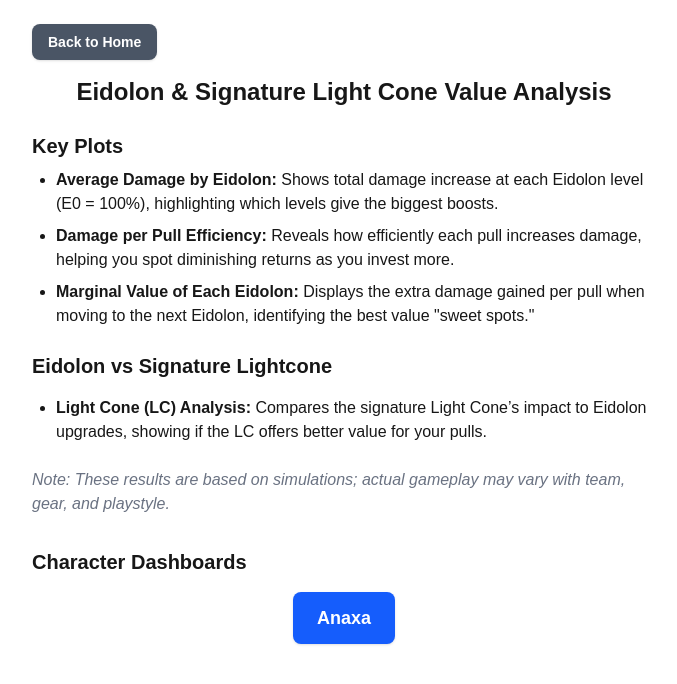
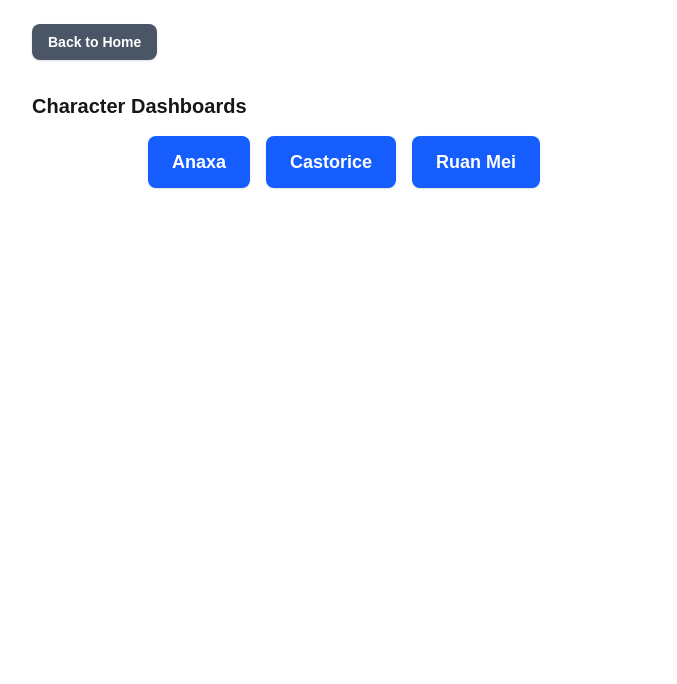
Before and after one commit to sakan811/honkai-star-rail-character-stats-analysis, a Next.js app in the folder visual_dashboard/: page /dashboard in a window 1280 px wide. Shown: the top 684 px of the page, without its empty margins (296-973 px from the left). Built offline with nearby package versions, Linux system fonts and the light colour scheme.

Commit message:
feat: add Anaxa, Castorice, and Ruan Mei pages with navigation; update dashboard links and improve test imports

```diff
--- a/visual_dashboard/src/app/castorice/page.tsx
+++ b/visual_dashboard/src/app/dashboard/anaxa/page.tsx
@@ -1,4 +1,4 @@
-export default function CastoricePage() {
+export default function AnaxaPage() {
   return (
     <div className="flex flex-col items-center p-6 w-full h-full min-h-screen">
       <a
@@ -8,8 +8,8 @@ export default function CastoricePage() {
         ← Back
       </a>
       <iframe
-        className="w-full h-[80vh] border-0"
-        src="https://lookerstudio.google.com/embed/reporting/fefde0c5-1e9b-4e79-a3ba-ba036ee2b827/page/9R4IF"
+        className="w-[140vh] h-[80vh] border-0"
+        src="https://lookerstudio.google.com/embed/reporting/d02f20cc-0710-4be7-87e2-ece693d00805/page/9R4IF"
         allowFullScreen
         sandbox="allow-storage-access-by-user-activation allow-scripts allow-same-origin allow-popups allow-popups-to-escape-sandbox"
         title="Anaxa Looker Studio Dashboard"
--- a/visual_dashboard/src/app/anaxa/page.tsx
+++ b/visual_dashboard/src/app/dashboard/castorice/page.tsx
@@ -1,4 +1,4 @@
-export default function AnaxaPage() {
+export default function CastoricePage() {
   return (
     <div className="flex flex-col items-center p-6 w-full h-full min-h-screen">
       <a
@@ -8,8 +8,8 @@ export default function AnaxaPage() {
         ← Back
       </a>
       <iframe
-        className="w-full h-[80vh] border-0"
-        src="https://lookerstudio.google.com/embed/reporting/d02f20cc-0710-4be7-87e2-ece693d00805/page/9R4IF"
+        className="w-[140vh] h-[80vh] border-0"
+        src="https://lookerstudio.google.com/embed/reporting/fefde0c5-1e9b-4e79-a3ba-ba036ee2b827/page/9R4IF"
         allowFullScreen
         sandbox="allow-storage-access-by-user-activation allow-scripts allow-same-origin allow-popups allow-popups-to-escape-sandbox"
         title="Anaxa Looker Studio Dashboard"
--- a/visual_dashboard/src/app/dashboard/page.tsx
+++ b/visual_dashboard/src/app/dashboard/page.tsx
@@ -12,32 +12,26 @@ export default function DashboardPage() {
           Back to Home
         </a>
       </div>
-
-      <h1 className="text-2xl font-bold mb-6 text-center">Eidolon & Signature Light Cone Value Analysis</h1>
-      <div className="mb-6">
-        <h2 className="text-xl font-semibold mb-2">Key Plots</h2>
-        <ul className="list-disc pl-6 space-y-2">
-          <li><span className="font-semibold">Average Damage by Eidolon:</span> Shows total damage increase at each Eidolon level (E0 = 100%), highlighting which levels give the biggest boosts.</li>
-          <li><span className="font-semibold">Damage per Pull Efficiency:</span> Reveals how efficiently each pull increases damage, helping you spot diminishing returns as you invest more.</li>
-          <li><span className="font-semibold">Marginal Value of Each Eidolon:</span> Displays the extra damage gained per pull when moving to the next Eidolon, identifying the best value "sweet spots."</li>
-        </ul>
-        <h2 className="text-xl font-semibold mb-2 mt-6">Eidolon vs Signature Lightcone</h2>
-        <ul className="list-disc pl-6 space-y-2 mt-4">
-          <li><span className="font-semibold">Light Cone (LC) Analysis:</span> Compares the signature Light Cone’s impact to Eidolon upgrades, showing if the LC offers better value for your pulls.</li>
-        </ul>
-      </div>
-      <p className="italic text-gray-500 mb-8">
-        Note: These results are based on simulations; actual gameplay may vary with team, gear, and playstyle.
-      </p>
-
       <div className="mt-8">
         <h2 className="text-xl font-semibold mb-4">Character Dashboards</h2>
-        <div className="flex justify-center">
+        <div className="flex justify-center gap-4">
           <a
-            href="/anaxa"
+            href="/dashboard/anaxa"
             className="inline-block bg-blue-600 hover:bg-blue-700 text-white font-semibold rounded-lg px-6 py-3 transition-colors duration-200 text-lg shadow"
           >
             Anaxa
+          </a>
+          <a
+            href="/dashboard/castorice"
+            className="inline-block bg-blue-600 hover:bg-blue-700 text-white font-semibold rounded-lg px-6 py-3 transition-colors duration-200 text-lg shadow"
+          >
+            Castorice
+          </a>
+          <a
+            href="/dashboard/ruanmei"
+            className="inline-block bg-blue-600 hover:bg-blue-700 text-white font-semibold rounded-lg px-6 py-3 transition-colors duration-200 text-lg shadow"
+          >
+            Ruan Mei
           </a>
         </div>
       </div>
--- /dev/null
+++ b/visual_dashboard/src/app/dashboard/ruanmei/page.tsx
@@ -0,0 +1,19 @@
+export default function RuanMeiPage() {
+  return (
+    <div className="flex flex-col items-center p-6 w-full h-full min-h-screen">
+      <a
+        href="/dashboard"
+        className="self-start mb-4 bg-gray-200 hover:bg-gray-300 text-gray-800 font-medium rounded px-4 py-2 transition-colors duration-200"
+      >
+        ← Back
+      </a>
+      <iframe
+        className="w-[140vh] h-[80vh] border-0"
+        src="https://lookerstudio.google.com/embed/reporting/4b4d106c-9fb0-4051-9fdc-055fcb362492/page/9R4IF"
+        allowFullScreen
+        sandbox="allow-storage-access-by-user-activation allow-scripts allow-same-origin allow-popups allow-popups-to-escape-sandbox"
+        title="Anaxa Looker Studio Dashboard"
+      />
+    </div>
+  );
+}
--- a/visual_dashboard/src/app/page.tsx
+++ b/visual_dashboard/src/app/page.tsx
@@ -16,6 +16,22 @@ export default function Home() {
           </button>
         </Link>
       </div>
+      <h1 className="text-2xl font-bold mb-6 text-center mt-8">Eidolon & Signature Light Cone Value Analysis</h1>
+      <div className="mb-6">
+        <h2 className="text-xl font-semibold mb-2">Key Plots</h2>
+        <ul className="list-disc pl-6 space-y-2">
+          <li><span className="font-semibold">Average Damage by Eidolon:</span> Shows total damage increase at each Eidolon level (E0 = 100%), highlighting which levels give the biggest boosts.</li>
+          <li><span className="font-semibold">Damage per Pull Efficiency:</span> Reveals how efficiently each pull increases damage, helping you spot diminishing returns as you invest more.</li>
+          <li><span className="font-semibold">Marginal Value of Each Eidolon:</span> Displays the extra damage gained per pull when moving to the next Eidolon, identifying the best value "sweet spots."</li>
+        </ul>
+        <h2 className="text-xl font-semibold mb-2 mt-6">Eidolon vs Signature Lightcone</h2>
+        <ul className="list-disc pl-6 space-y-2 mt-4">
+          <li><span className="font-semibold">Light Cone (LC) Analysis:</span> Compares the signature Light Cone’s impact to Eidolon upgrades, showing if the LC offers better value for your pulls.</li>
+        </ul>
+      </div>
+      <p className="italic text-gray-500 mb-8">
+        Note: These results are based on simulations; actual gameplay may vary with team, gear, and playstyle.
+      </p>
     </main>
   );
 }
```
Also changed, not shown: 2 other files (tests, documents, lock files or other folders).
